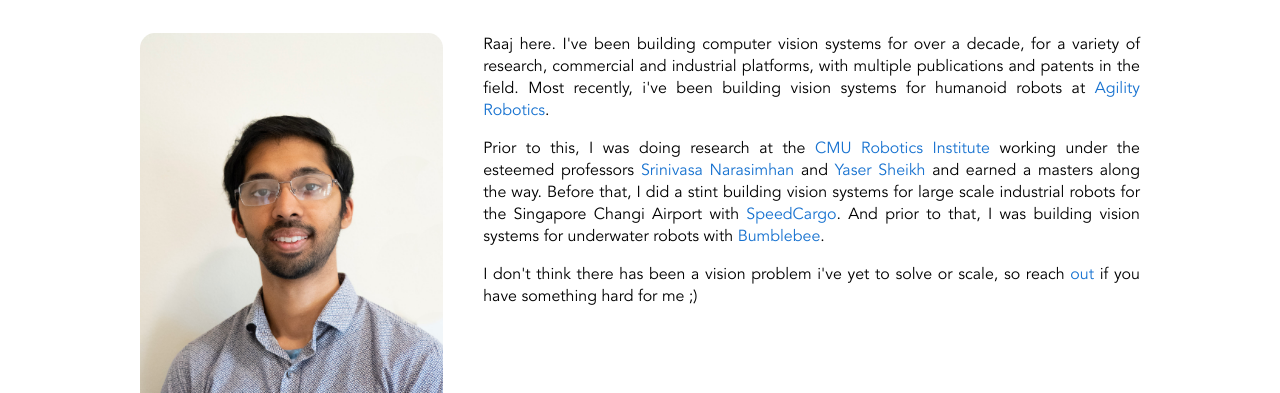
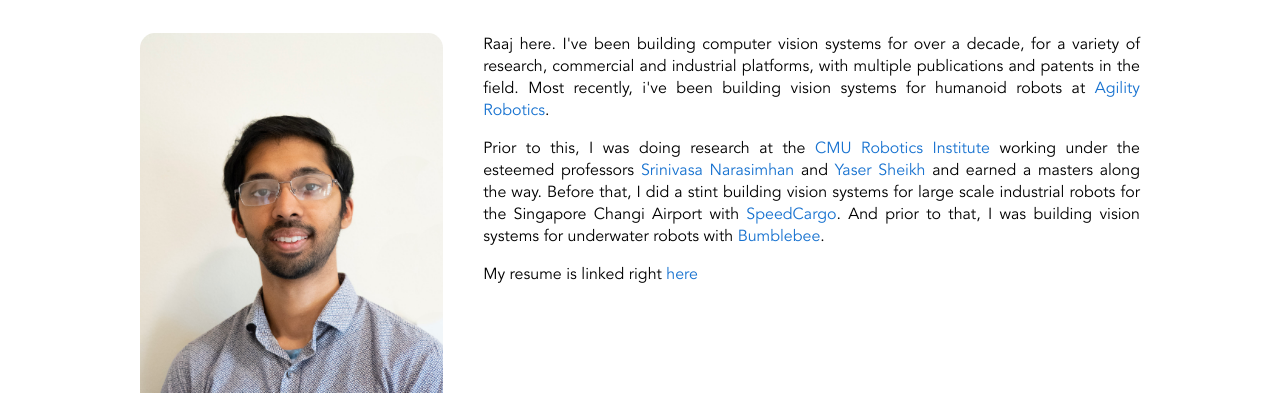
Before and after one commit to soulslicer/soulslicer.github.io, a plain HTML site: page index.html in a window 1280 px wide. Shown: the part 113-506 px from the top of the page. Drawn offline with Linux system fonts and the light colour scheme.

Commit message:
Update index.html

```diff
--- a/index.html
+++ b/index.html
@@ -34,7 +34,7 @@
                 <td width="33%" valign="top"><a href="images/headshot.jpg"><img src="images/headshot.jpg" width="100%"
                       style="border-radius:15px"></a>
                   <p align="center">
-                    <a href="https://docs.google.com/document/d/1P2RX_8Xw2fx0bkZSlHMLHE8j_IbW0hs5rmJxC75CmCw/edit?usp=sharing"><img src="images/cv.svg" alt="CV"
+                    <a href="https://docs.google.com/viewer?url=https://docs.google.com/document/d/1P2RX_8Xw2fx0bkZSlHMLHE8j_IbW0hs5rmJxC75CmCw/export?format=pdf"><img src="images/cv.svg" alt="CV"
                         style="opacity:0.4;width:22px;height:22px;"></a>
                     &nbsp;
                     <a href="https://github.com/soulslicer"><img src="images/github.svg" alt="Github"
@@ -65,8 +65,7 @@
                     Changi Airport with <a href="https://speedcargo.sg/automate/" target="_blank">SpeedCargo</a>. And prior to that, I was building vision systems for underwater robots with <a href="https://bumblebee.sg/" target="_blank">Bumblebee</a>.
                   </p>
                   <p>
-                    I don't think there has been a vision problem i've yet to solve or scale, so
-                    reach <a href="https://docs.google.com/document/d/1P2RX_8Xw2fx0bkZSlHMLHE8j_IbW0hs5rmJxC75CmCw/edit?usp=sharing" target="_blank">out</a> if you have something hard for me ;)
+                    My resume is linked right <a href="https://docs.google.com/viewer?url=https://docs.google.com/document/d/1P2RX_8Xw2fx0bkZSlHMLHE8j_IbW0hs5rmJxC75CmCw/export?format=pdf" target="_blank">here</a>
                   </p>
                 </td>
               </tr>
```
